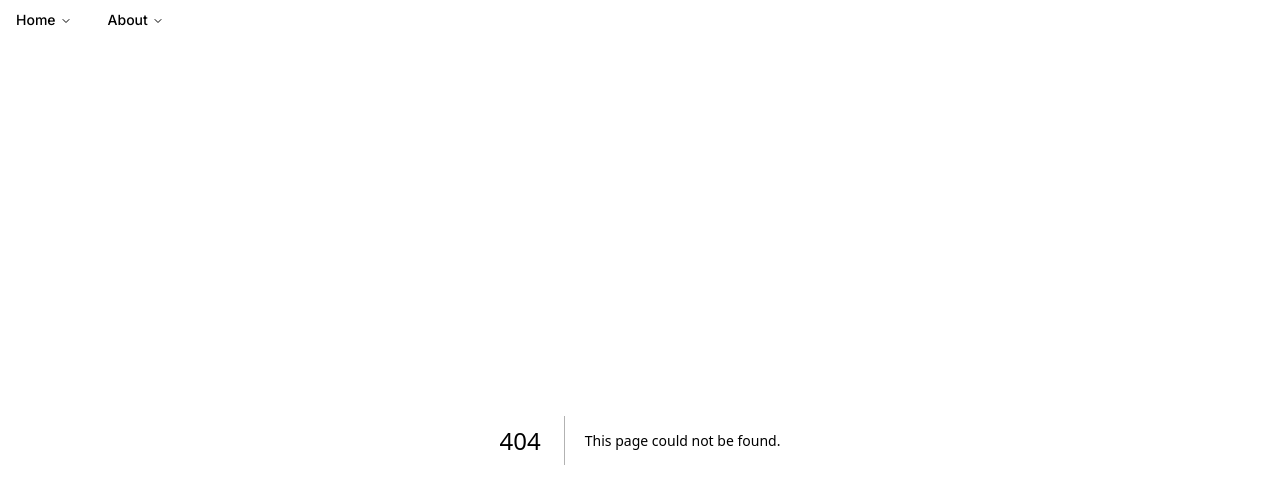
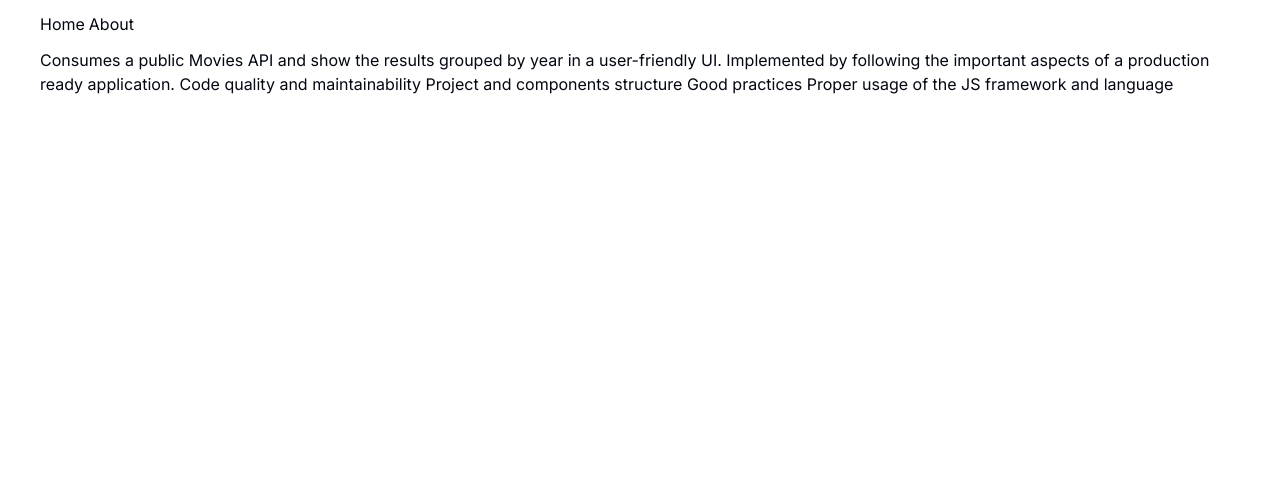
Before and after one commit to afaqahmedkhan/Open-Movie-Database, a Next.js app: page /about in a window 1280 px wide. Before the commit this address had no page. Shown: the top 504 px of the page. Built offline with nearby package versions, Linux system fonts and the light colour scheme.

Commit message:
update styles in layout

```diff
--- /dev/null
+++ b/src/app/about/page.tsx
@@ -0,0 +1,16 @@
+import React from 'react'
+
+export default function about() {
+    return (
+        <div>
+            <p>
+                Consumes a public Movies API and show the results grouped by year in a user-friendly UI.
+                Implemented by following the important aspects of a production ready application.
+                Code quality and maintainability
+                Project and components structure
+                Good practices
+                Proper usage of the JS framework and language
+            </p>
+        </div>
+    )
+}
--- a/src/app/layout.tsx
+++ b/src/app/layout.tsx
@@ -20,7 +20,7 @@ export default function RootLayout({
     <html lang="en">
       <body
         className={cn(
-          "bg-background min-h-screen font-sans antialiased",
+          "bg-background min-h-screen font-sans antialiased px-10",
           inter.variable
         )}
       >
--- a/src/components/Header.tsx
+++ b/src/components/Header.tsx
@@ -16,32 +16,18 @@ import Link from 'next/link';
 
 export default function Header() {
     return (
-    <div>
+        <div className='py-3'>
             <NavigationMenu>
                 <NavigationMenuList>
                     <NavigationMenuItem>
-            <NavigationMenuTrigger>Home</NavigationMenuTrigger>
-            <NavigationMenuContent>
-              <Link href="/" legacyBehavior passHref>
-                <NavigationMenuLink className={navigationMenuTriggerStyle()}>
-                  Home
-                </NavigationMenuLink>
-              </Link>
-            </NavigationMenuContent>
+                        <Link href="/"  >Home</Link>
                     </NavigationMenuItem>
                     <NavigationMenuItem>
-            <NavigationMenuTrigger>About</NavigationMenuTrigger>
-            <NavigationMenuContent>
-              <Link href="/about" legacyBehavior passHref>
-                <NavigationMenuLink className={navigationMenuTriggerStyle()}>
+                        <Link href="/about" >
                             About
-                </NavigationMenuLink>
                         </Link>
-            </NavigationMenuContent>
                     </NavigationMenuItem>
                 </NavigationMenuList>
-        <NavigationMenuIndicator />
-        <NavigationMenuViewport />
             </NavigationMenu>
         </div>
     );
```
Lines whose indentation alone changed are shown as unchanged.
